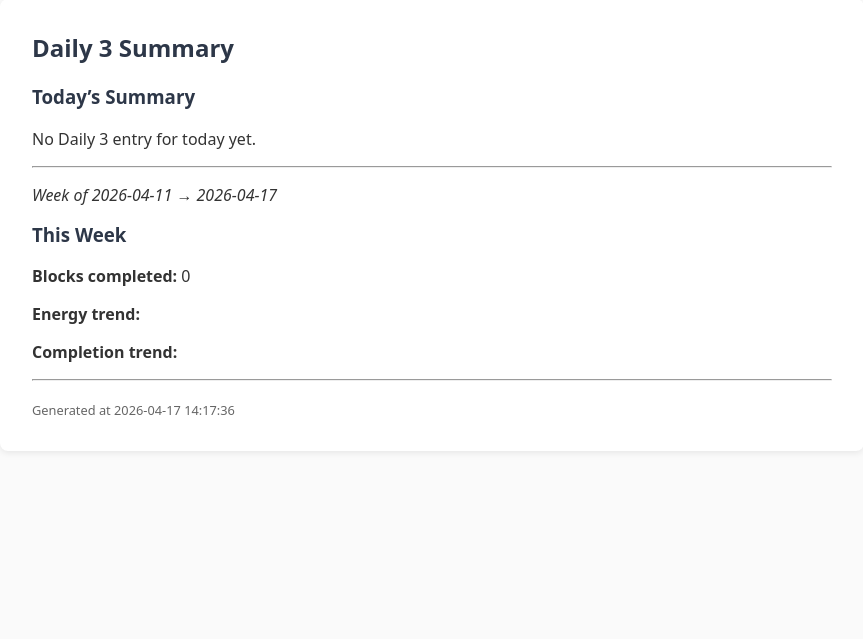
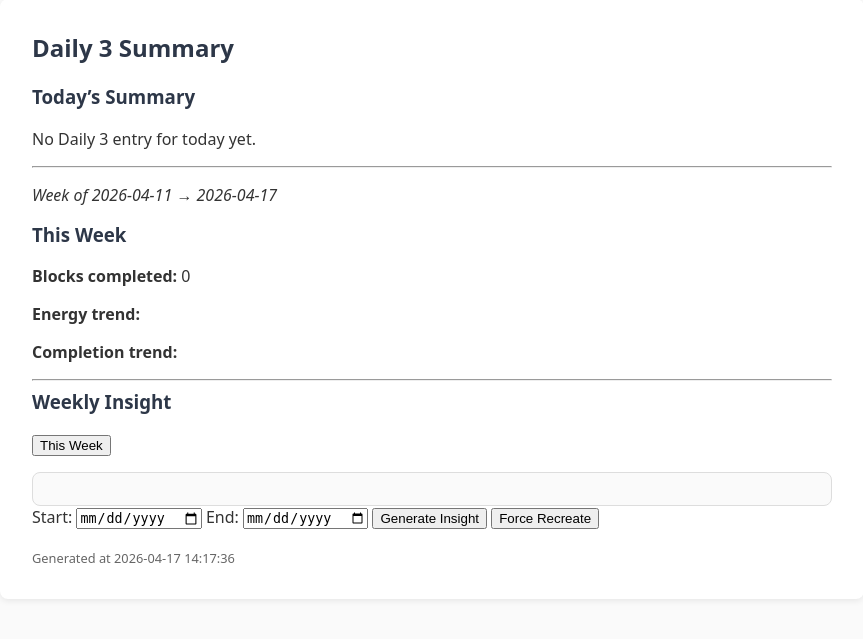
Before and after one commit to neelneelakantan/VisitFlow, a FastAPI app: page /daily3/summary in a window 1280 px wide. Shown: the part 134-773 px from the top of the page, without its empty margins (208-1071 px from the left). Run offline with FastAPI, Linux system fonts and the light colour scheme.

Commit message:
Add Gemini 2.5 integration, weekly insight API, caching, and UI controls

```diff
--- /dev/null
+++ b/env_bootstrap.py
@@ -0,0 +1,3 @@
+# env_bootstrap.py
+from dotenv import load_dotenv
+load_dotenv()
--- a/main.py
+++ b/main.py
@@ -1,15 +1,23 @@
+import env_bootstrap
+import os
+
 from fastapi import FastAPI
 from routes_api import router as api_router
 from routes_pages import router as pages_router
+from routes_api_llm import router as llm_router
+
 
 # VisitFlow is designed to run on 127.0.0.1 in MVP 1.0.
 # OS and browser warnings provide sufficient protection if bound to other interfaces.
+
+API_KEY = os.getenv("VISITFLOW_GEMINI_API_KEY")
 
 app = FastAPI()
 
 # Clean separation between API and UI
 app.include_router(api_router, prefix="/api")
 app.include_router(pages_router)
+app.include_router(llm_router, prefix="/api")
 
 @app.get("/status")
 def read_root():
--- a/templates/daily3_dashboard.html
+++ b/templates/daily3_dashboard.html
@@ -1,5 +1,22 @@
 {% extends "base.html" %}
 {% block content %}
+
+<style>
+.insight-card {
+    margin-top: 1rem;
+    padding: 1rem;
+    background: #fafafa;
+    border-radius: 8px;
+    border: 1px solid #ddd;
+    line-height: 1.5;
+}
+.insight-card p {
+    margin-bottom: 0.75rem;
+}
+.insight-card ul, .insight-card ol {
+    margin-left: 1.5rem;
+}
+</style>
 
 <h2>Daily 3 Summary</h2>
 
@@ -36,5 +53,84 @@
 </p>
 
 <hr>
+<h3>Weekly Insight</h3>
+
+<button type="button" id="thisWeekBtn">This Week</button>
+<div id="insightLoading" style="display:none; margin-top:1rem;">
+    <em>Generating insight…</em>
+</div>
+
+<div id="insightResult" class="insight-card"></div>
+
+<form id="insightForm">
+  <label>Start:</label>
+  <input type="date" name="start" required>
+
+  <label>End:</label>
+  <input type="date" name="end" required>
+
+  <button type="submit">Generate Insight</button>
+  <button type="button" id="forceBtn">Force Recreate</button>
+
+</form>
+
+
+<script>
+document.getElementById("insightForm").onsubmit = async (e) => {
+  e.preventDefault();
+
+  const start = e.target.start.value;
+  const end = e.target.end.value;
+
+  const loading = document.getElementById("insightLoading");
+  const result = document.getElementById("insightResult");
+
+  // Reset UI
+  result.innerHTML = "";
+  loading.style.display = "block";
+
+  try {
+    const res = await fetch(`/api/llm/weekly-insight?start_date=${start}&end_date=${end}`);
+    const data = await res.json();
+
+    result.innerHTML = data.insight_html;
+  } finally {
+    loading.style.display = "none";
+  }
+};
+
+document.getElementById("thisWeekBtn").onclick = () => {
+  const start = "{{ metrics.week_start }}";
+  const end = "{{ metrics.week_end }}";
+
+  document.querySelector("input[name='start']").value = start;
+  document.querySelector("input[name='end']").value = end;
+
+  // Trigger the form submit programmatically
+  document.getElementById("insightForm").dispatchEvent(new Event("submit"));
+};
+
+document.getElementById("forceBtn").onclick = async () => {
+  const start = document.querySelector("input[name='start']").value;
+  const end = document.querySelector("input[name='end']").value;
+
+  if (!start || !end) return;
+
+  const loading = document.getElementById("insightLoading");
+  const result = document.getElementById("insightResult");
+
+  result.innerHTML = "";
+  loading.style.display = "block";
+
+  try {
+    const res = await fetch(`/api/llm/weekly-insight?start_date=${start}&end_date=${end}&force=true`);
+    const data = await res.json();
+    result.innerHTML = data.insight_html;
+  } finally {
+    loading.style.display = "none";
+  }
+};
+
+</script>
 
 {% endblock %}
```
Also changed, not shown: llm_client.py (added, +17 -0 lines), routes_api_llm.py (added, +64 -0 lines), store.py (+33 -1 lines).
